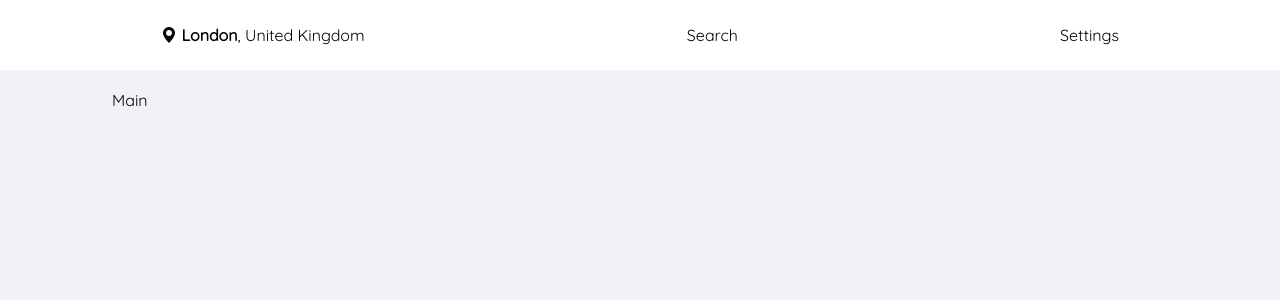
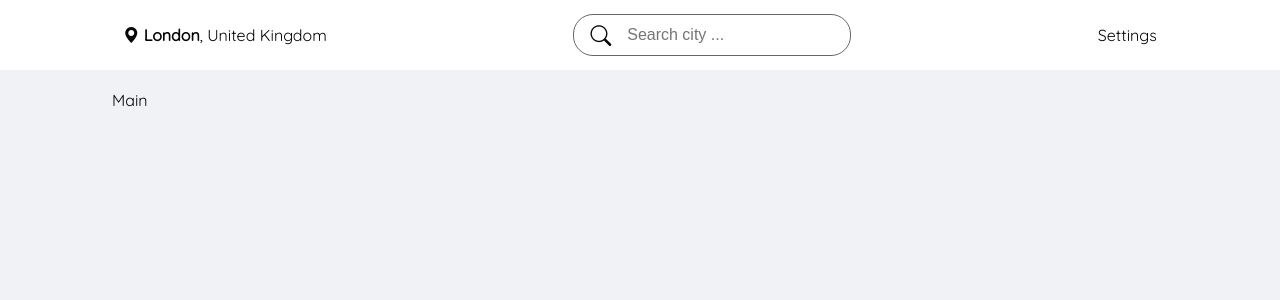
Before and after one commit to paulhwang1007/weather-app, a React (Create React App) app: page / in a window 1280 px wide. Shown: the top 300 px of the page. Built offline with nearby package versions, Linux system fonts and the light colour scheme.

Commit message:
Implement Search

```diff
--- a/src/components/Search.js
+++ b/src/components/Search.js
@@ -1,9 +1,19 @@
 import React from 'react'
+import '../styles/components/Search.scss'
 
 function Search() {
   return (
-    <div>
-      Search
+    <div className='search-container'>
+      <div className='search-icon'>
+        <i className='bi bi-search'></i>
+      </div>
+      <div className='search-input'>
+        <input
+        type='text'
+        name='search-city'
+        placeholder='Search city ...'
+        />
+      </div>
     </div>
   )
 }
```
